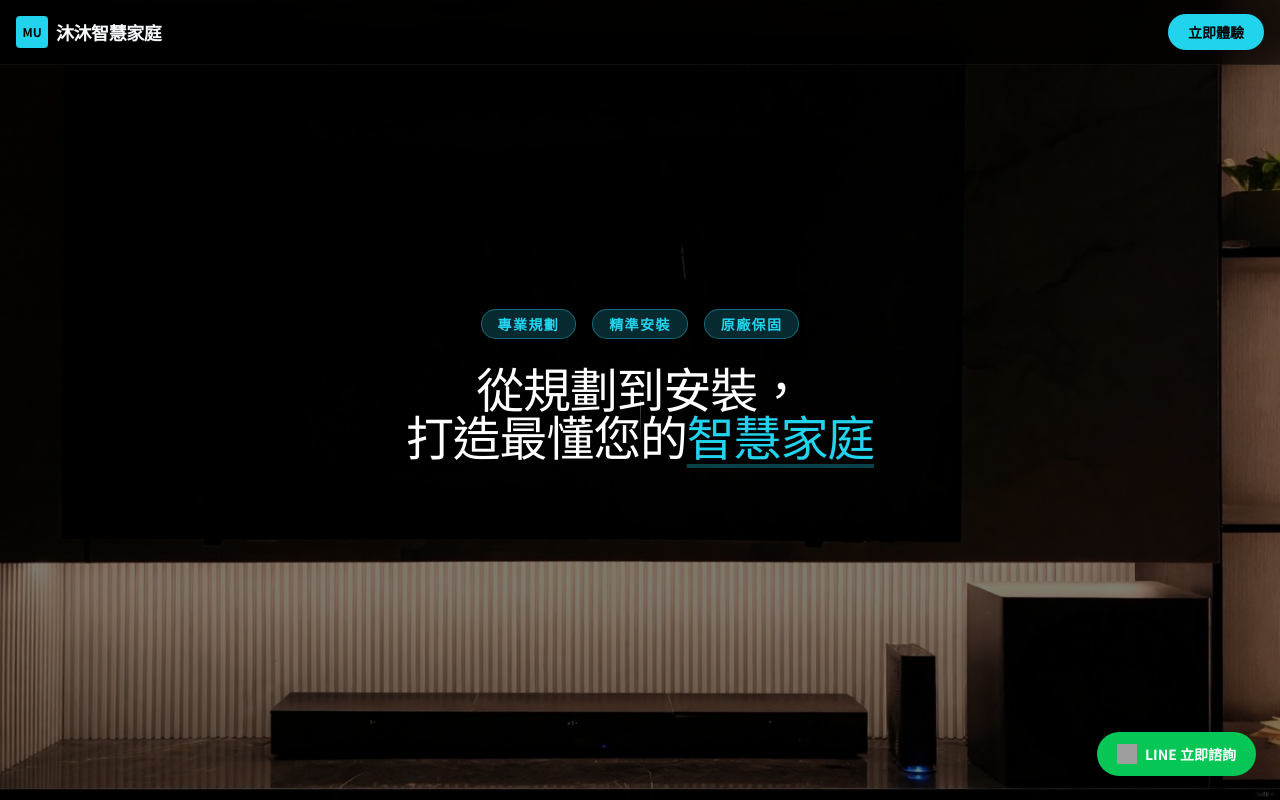
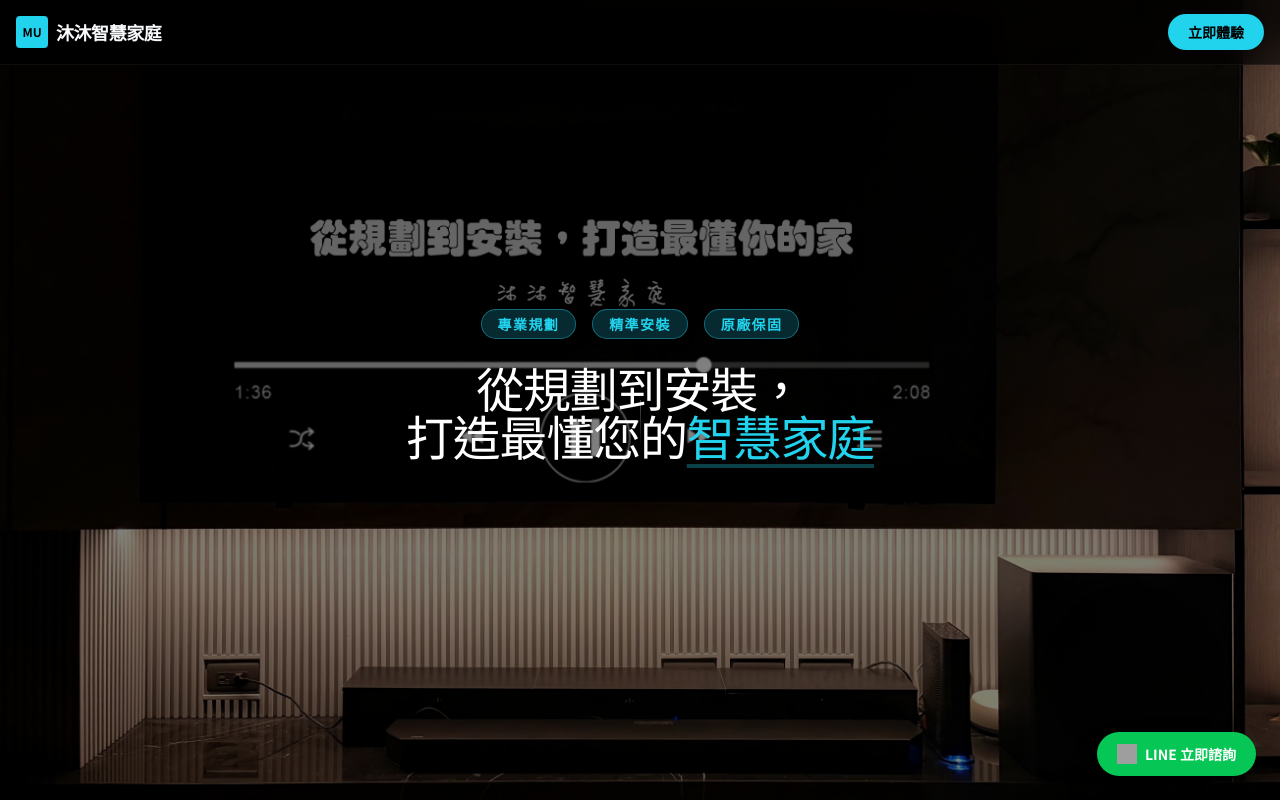
Before and after one commit to Miiish/NewWebsite, a React (Vite) app: page / in a window 1280 px wide. Shown: the top 800 px of the page. Built offline with nearby package versions, Linux system fonts and the light colour scheme; grey boxes are pictures that could not be loaded; the HTML template or start-up script is replaced by a standard one.

Commit message:
Update SmartHomeMockup.jsx

```diff
--- a/src/SmartHomeMockup.jsx
+++ b/src/SmartHomeMockup.jsx
@@ -118,7 +118,7 @@ export default function SmartHomeMockup() {
           >
             {/* 動態背景與亮度遮罩 (保持原有 light 互動) */}
             <div
-              className="absolute inset-0 bg-[url('/hero2.jpg')] bg-cover bg-center transition-transform duration-[10s]"
+              className="absolute inset-0 bg-[url('/hero3.jpg')] bg-cover bg-center transition-transform duration-[10s]"
               style={{ transform: `scale(${1.1 - light * 0.1})` }}
             />
             <div className="absolute inset-0 bg-black/50" />
```
